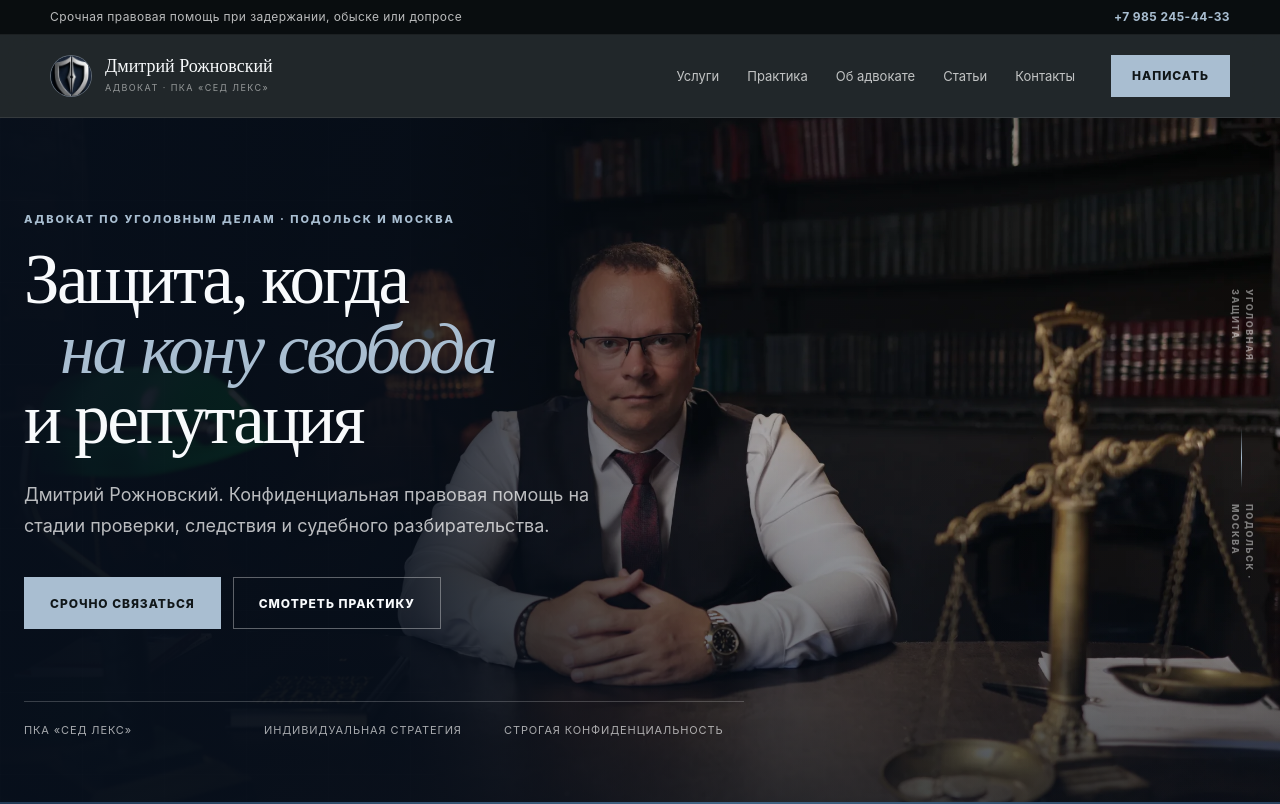
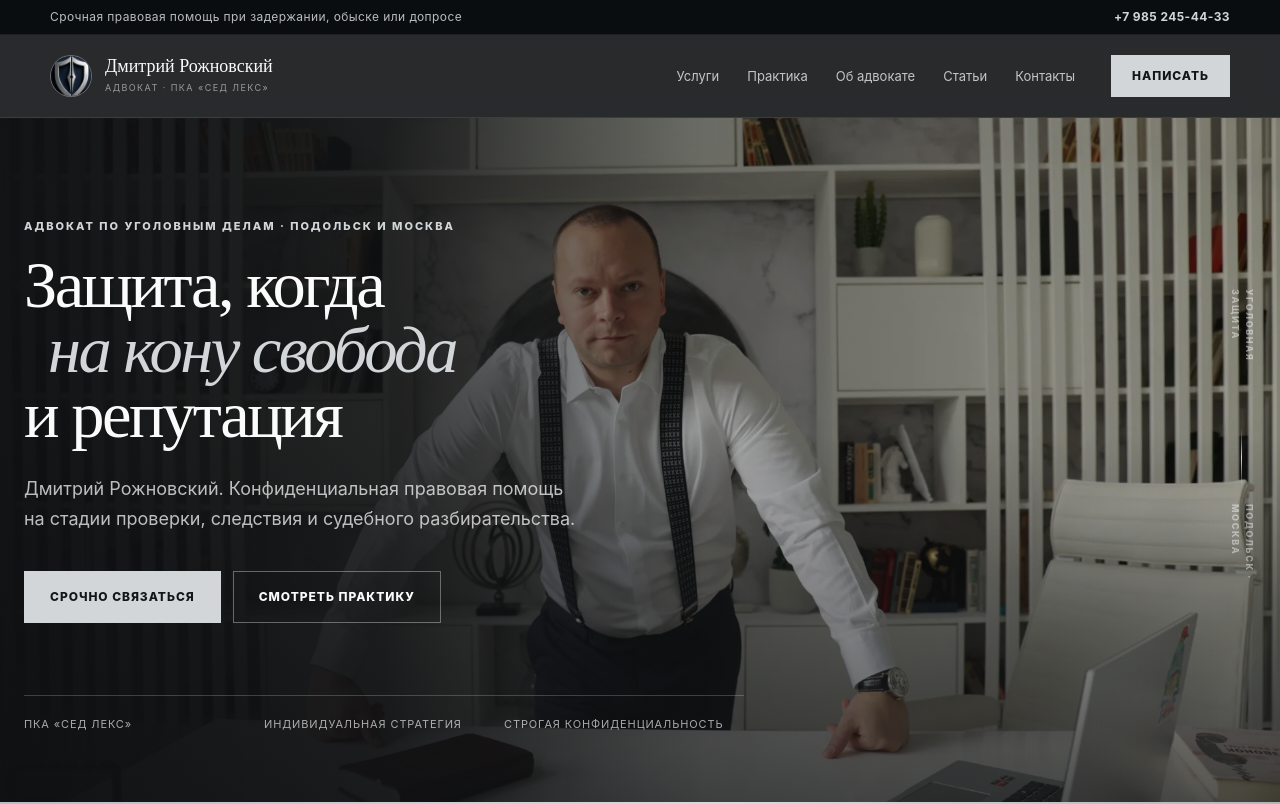
Before and after one commit to artmlobov03-arch/advokat, a Next.js app: page / in a window 1280 px wide. Shown: the top 804 px of the page. Built offline with nearby package versions, Linux system fonts and the light colour scheme.

Commit message:
Update hero photo and switch to gray palette

```diff
--- a/app/globals.css
+++ b/app/globals.css
@@ -1,14 +1,14 @@
 @import "tailwindcss";
 
 :root {
-  --ink: #101a2a;
-  --ink-soft: #17263a;
-  --paper: #eef1f4;
-  --paper-2: #e1e7ec;
-  --white: #f8fafc;
-  --brass: #5f7f9f;
-  --brass-light: #a9bed1;
-  --line: rgba(16, 26, 42, 0.14);
+  --ink: #17191c;
+  --ink-soft: #24282c;
+  --paper: #f1f2f3;
+  --paper-2: #e4e6e8;
+  --white: #fbfbfc;
+  --brass: #9da3a8;
+  --brass-light: #d3d6d9;
+  --line: rgba(23, 25, 28, 0.14);
   --line-dark: rgba(255, 255, 255, 0.14);
   --serif: "Iowan Old Style", "Baskerville", "Times New Roman", serif;
   --sans: Inter, -apple-system, BlinkMacSystemFont, "Segoe UI", sans-serif;
@@ -81,7 +81,7 @@ img {
   top: 0;
   z-index: 25;
   color: var(--white);
-  background: rgba(16, 22, 24, 0.92);
+  background: rgba(23, 25, 28, 0.92);
   border-bottom: 1px solid rgba(255, 255, 255, 0.09);
   backdrop-filter: blur(18px);
 }
@@ -106,7 +106,7 @@ img {
   display: grid;
   place-items: center;
   color: var(--brass-light);
-  border: 1px solid rgba(169, 190, 209, 0.58);
+  border: 1px solid rgba(211, 214, 217, 0.58);
   border-radius: 50%;
   font-family: var(--serif);
   font-size: 16px;
@@ -115,8 +115,8 @@ img {
 
 .brand-logo {
   overflow: hidden;
-  background: #111c2b;
-  border-color: rgba(199, 207, 214, 0.42);
+  background: #1b1e21;
+  border-color: rgba(211, 214, 217, 0.42);
 }
 
 .brand-logo img {
@@ -198,7 +198,7 @@ img {
 }
 
 .button:hover {
-  background: #c6d5e1;
+  background: #e2e4e6;
   transform: translateY(-2px);
 }
 
@@ -259,7 +259,7 @@ img {
   padding: 20px;
   display: grid;
   gap: 0;
-  background: #151d20;
+  background: #1f2225;
   border: 1px solid var(--line-dark);
   box-shadow: 0 25px 60px rgba(0, 0, 0, 0.36);
 }
@@ -305,16 +305,16 @@ img {
 
 .hero-media img {
   object-fit: cover;
-  object-position: center 45%;
-  transform: scale(1.045);
-  transform-origin: 58% 45%;
+  object-position: center 42%;
+  transform: scale(1.025);
+  transform-origin: 47% 42%;
 }
 
 .hero-scrim {
   z-index: -2;
   background:
-    linear-gradient(90deg, rgba(7, 15, 27, 0.98) 0%, rgba(7, 15, 27, 0.86) 31%, rgba(7, 15, 27, 0.36) 56%, rgba(7, 15, 27, 0.1) 100%),
-    linear-gradient(0deg, rgba(7, 15, 27, 0.68), transparent 52%);
+    linear-gradient(90deg, rgba(15, 16, 18, 0.97) 0%, rgba(15, 16, 18, 0.86) 30%, rgba(15, 16, 18, 0.34) 55%, rgba(15, 16, 18, 0.08) 100%),
+    linear-gradient(0deg, rgba(15, 16, 18, 0.64), transparent 54%);
 }
 
 .hero-content {
@@ -326,7 +326,7 @@ img {
 .hero-content > .eyebrow,
 .hero-content > .hero-lead,
 .hero-content > .hero-actions {
-  max-width: min(610px, 48vw);
+  max-width: min(580px, 44vw);
 }
 
 .eyebrow {
@@ -340,7 +340,7 @@ img {
 }
 
 .eyebrow-dark {
-  color: #4f6f91;
+  color: #70767b;
 }
 
 .hero h1,
@@ -358,8 +358,8 @@ img {
 }
 
 .hero h1 {
-  max-width: min(650px, 48vw);
-  font-size: clamp(54px, 5.55vw, 86px);
+  max-width: min(590px, 44vw);
+  font-size: clamp(52px, 5.2vw, 80px);
   text-wrap: balance;
 }
 
@@ -370,7 +370,7 @@ img {
 .hero-title-accent {
   color: var(--brass-light);
   font-style: italic;
-  transform: translateX(36px);
+  transform: translateX(24px);
 }
 
 .hero-lead {
@@ -429,9 +429,9 @@ img {
 }
 
 .urgent-panel {
-  color: var(--white);
+  color: var(--ink);
   background:
-    linear-gradient(110deg, #223a55, #426584 55%, #263f5b);
+    linear-gradient(110deg, #b8bdc1, #d7dadd 55%, #adb3b7);
 }
 
 .urgent-inner {
@@ -453,9 +453,9 @@ img {
   left: 0;
   width: 10px;
   height: 10px;
-  background: #e4eef6;
+  background: #555b60;
   border-radius: 50%;
-  box-shadow: 0 0 0 7px rgba(228, 238, 246, 0.15);
+  box-shadow: 0 0 0 7px rgba(85, 91, 96, 0.14);
 }
 
 .urgent-inner strong {
@@ -466,7 +466,7 @@ img {
 
 .urgent-inner p {
   margin: 5px 0 0;
-  color: rgba(255, 255, 255, 0.72);
+  color: rgba(23, 25, 28, 0.68);
   font-size: 13px;
 }
 
@@ -479,7 +479,7 @@ img {
 .urgent-inner > a span {
   display: block;
   margin-top: 2px;
-  color: rgba(255, 255, 255, 0.68);
+  color: rgba(23, 25, 28, 0.64);
   font-family: var(--sans);
   font-size: 10px;
   font-weight: 800;
@@ -494,14 +494,14 @@ img {
 
 .section-light {
   background:
-    linear-gradient(135deg, rgba(95, 127, 159, 0.07), transparent 34%),
+    linear-gradient(135deg, rgba(157, 163, 168, 0.1), transparent 34%),
     var(--paper);
 }
 
 .section-dark {
   color: var(--white);
   background:
-    radial-gradient(circle at 80% 10%, rgba(95, 127, 159, 0.16), transparent 26%),
+    radial-gradient(circle at 80% 10%, rgba(211, 214, 217, 0.12), transparent 26%),
     var(--ink);
 }
 
@@ -535,7 +535,7 @@ img {
 .section-heading > p,
 .faq-grid > div > p:last-child {
   margin: 0;
-  color: rgba(16, 22, 24, 0.64);
+  color: rgba(23, 25, 28, 0.64);
   font-size: 15px;
 }
 
@@ -548,7 +548,7 @@ img {
   grid-template-columns: repeat(4, 1fr);
   gap: 10px;
   padding: 10px;
-  background: rgba(16, 22, 24, 0.06);
+  background: rgba(23, 25, 28, 0.06);
   border-top: 1px solid var(--line);
   border-left: 1px solid var(--line);
 }
@@ -561,7 +561,7 @@ img {
   padding: 32px;
   overflow: hidden;
   background: rgba(255, 253, 248, 0.56);
-  border: 1px solid rgba(16, 22, 24, 0.1);
+  border: 1px solid rgba(23, 25, 28, 0.1);
   transition: color 0.35s ease, background 0.35s ease, transform 0.35s ease, box-shadow 0.35s ease;
 }
 
@@ -569,7 +569,7 @@ img {
   z-index: 2;
   color: var(--white);
   background: var(--ink-soft);
-  box-shadow: 0 28px 65px rgba(16, 22, 24, 0.2);
+  box-shadow: 0 28px 65px rgba(23, 25, 28, 0.2);
   transform: translateY(-8px) rotate(-0.35deg);
 }
 
@@ -578,7 +578,7 @@ img {
   position: absolute;
   top: -26px;
   right: 5px;
-  color: rgba(16, 22, 24, 0.035);
+  color: rgba(23, 25, 28, 0.035);
   font-family: var(--serif);
   font-size: 150px;
   line-height: 1;
@@ -586,14 +586,14 @@ img {
 }
 
 .service-card:hover::after {
-  color: rgba(169, 190, 209, 0.11);
+  color: rgba(211, 214, 217, 0.11);
   transform: translate(-6px, 6px);
 }
 
 .service-card:first-child {
   color: var(--white);
   background:
-    radial-gradient(circle at 85% 15%, rgba(169, 190, 209, 0.22), transparent 28%),
+    radial-gradient(circle at 85% 15%, rgba(211, 214, 217, 0.2), transparent 28%),
     var(--ink-soft);
 }
 
@@ -608,7 +608,7 @@ img {
 }
 
 .service-card:first-child::after {
-  color: rgba(169, 190, 209, 0.12);
+  color: rgba(211, 214, 217, 0.12);
   font-size: 150px;
 }
 
@@ -619,11 +619,11 @@ img {
 
 .service-card:nth-child(6) .service-index,
 .service-card:nth-child(6) .card-link b {
-  color: #294866;
+  color: #50565b;
 }
 
 .service-index {
-  color: #5f7f9f;
+  color: #777d82;
   font-family: var(--serif);
   font-size: 14px;
 }
@@ -643,7 +643,7 @@ img {
 .case-card p,
 .process-grid p {
   margin: 0;
-  color: rgba(16, 22, 24, 0.58);
+  color: rgba(23, 25, 28, 0.58);
   font-size: 13px;
   line-height: 1.65;
 }
@@ -689,7 +689,7 @@ img {
 
 .case-card:hover {
   background: rgba(255, 255, 255, 0.075);
-  border-color: rgba(169, 190, 209, 0.52);
+  border-color: rgba(211, 214, 217, 0.5);
   transform: translateY(-8px);
 }
 
@@ -731,7 +731,7 @@ img {
 .section-about {
   overflow: hidden;
   background:
-    linear-gradient(90deg, transparent 49.9%, rgba(16, 22, 24, 0.08) 50%, transparent 50.1%),
+    linear-gradient(90deg, transparent 49.9%, rgba(23, 25, 28, 0.08) 50%, transparent 50.1%),
     var(--paper-2);
 }
 
@@ -746,7 +746,7 @@ img {
   min-height: 650px;
   position: relative;
   overflow: hidden;
-  box-shadow: 28px 28px 0 rgba(16, 22, 24, 0.07);
+  box-shadow: 28px 28px 0 rgba(23, 25, 28, 0.07);
   transform: rotate(-1.2deg);
 }
 
@@ -779,7 +779,7 @@ img {
   z-index: 0;
   top: -106px;
   right: -70px;
-  color: rgba(16, 22, 24, 0.035);
+  color: rgba(23, 25, 28, 0.035);
   font-family: var(--serif);
   font-size: 220px;
   line-height: 1;
@@ -819,7 +819,7 @@ img {
 }
 
 .about-copy > p:not(.eyebrow):not(.lead) {
-  color: rgba(16, 22, 24, 0.62);
+  color: rgba(23, 25, 28, 0.62);
 }
 
 .clean-list {
@@ -894,7 +894,7 @@ img {
   position: absolute;
   top: 32px;
   right: 16px;
-  color: rgba(16, 22, 24, 0.04);
+  color: rgba(23, 25, 28, 0.04);
   font-family: var(--serif);
   font-size: 120px;
   line-height: 1;
@@ -941,7 +941,7 @@ blockquote::before {
   position: absolute;
   top: -98px;
   left: -12px;
-  color: rgba(169, 190, 209, 0.2);
+  color: rgba(211, 214, 217, 0.18);
   font-family: var(--serif);
   font-size: 190px;
   line-height: 1;
@@ -1016,7 +1016,7 @@ blockquote::before {
   position: absolute;
   top: 23px;
   right: 0;
-  color: #4f6f91;
+  color: #70767b;
   font-family: var(--sans);
   font-size: 24px;
   font-weight: 300;
@@ -1030,7 +1030,7 @@ blockquote::before {
   position: absolute;
   top: 29px;
   left: 0;
-  color: #5f7f9f;
+  color: #777d82;
   font-family: var(--sans);
   font-size: 10px;
 }
@@ -1038,7 +1038,7 @@ blockquote::before {
 .faq-list details p {
   max-width: 650px;
   margin: -5px 0 24px 52px;
-  color: rgba(16, 22, 24, 0.6);
+  color: rgba(23, 25, 28, 0.6);
   font-size: 14px;
 }
 
@@ -1046,7 +1046,7 @@ blockquote::before {
   padding-block: 105px;
   color: var(--white);
   background:
-    radial-gradient(circle at 70% 0%, rgba(95, 127, 159, 0.2), transparent 35%),
+    radial-gradient(circle at 70% 0%, rgba(211, 214, 217, 0.14), transparent 35%),
     var(--ink);
 }
 
@@ -1090,7 +1090,7 @@ blockquote::before {
   padding-block: 110px 100px;
   color: var(--white);
   background:
-    radial-gradient(circle at 85% 20%, rgba(95, 127, 159, 0.2), transparent 26%),
+    radial-gradient(circle at 85% 20%, rgba(211, 214, 217, 0.14), transparent 26%),
     var(--ink);
 }
 
@@ -1101,7 +1101,7 @@ blockquote::before {
   right: 8%;
   width: 1px;
   height: 100%;
-  background: linear-gradient(transparent, rgba(169, 190, 209, 0.45), transparent);
+  background: linear-gradient(transparent, rgba(211, 214, 217, 0.42), transparent);
 }
 
 .inner-hero h1 {
@@ -1138,7 +1138,7 @@ blockquote::before {
 
 .content-prose > p {
   max-width: 760px;
-  color: rgba(16, 22, 24, 0.68);
+  color: rgba(23, 25, 28, 0.68);
   font-size: 18px;
   line-height: 1.8;
 }
@@ -1166,7 +1166,7 @@ blockquote::before {
   content: "↗";
   position: absolute;
   left: 0;
-  color: #4f6f91;
+  color: #70767b;
 }
 
 .sidebar-card {
@@ -1224,7 +1224,7 @@ blockquote::before {
 }
 
 .inner-card p {
-  color: rgba(16, 22, 24, 0.6);
+  color: rgba(23, 25, 28, 0.6);
   font-size: 13px;
 }
 
@@ -1276,7 +1276,7 @@ blockquote::before {
 
 .contact-form > p {
   margin: 0 0 28px;
-  color: rgba(16, 22, 24, 0.58);
+  color: rgba(23, 25, 28, 0.58);
   font-size: 13px;
 }
 
@@ -1315,7 +1315,7 @@ blockquote::before {
 
 .field input:focus,
 .field textarea:focus {
-  border-color: #5f7f9f;
+  border-color: #8b9196;
 }
 
 .field textarea {
@@ -1328,7 +1328,7 @@ blockquote::before {
   align-items: flex-start;
   gap: 10px;
   margin: 20px 0;
-  color: rgba(16, 22, 24, 0.58);
+  color: rgba(23, 25, 28, 0.58);
   font-size: 11px;
 }
 
@@ -1351,7 +1351,7 @@ blockquote::before {
 
 .legal-copy p,
 .legal-copy li {
-  color: rgba(16, 22, 24, 0.68);
+  color: rgba(23, 25, 28, 0.68);
 }
 
 .footer {
@@ -1507,13 +1507,13 @@ blockquote::before {
   }
 
   .hero-media img {
-    object-position: 58% center;
+    object-position: 46% center;
   }
 
   .hero-scrim {
     background:
-      linear-gradient(0deg, rgba(8, 13, 15, 0.98) 0%, rgba(8, 13, 15, 0.86) 44%, rgba(8, 13, 15, 0.18) 80%),
-      linear-gradient(90deg, rgba(8, 13, 15, 0.45), transparent);
+      linear-gradient(0deg, rgba(15, 16, 18, 0.98) 0%, rgba(15, 16, 18, 0.86) 44%, rgba(15, 16, 18, 0.16) 80%),
+      linear-gradient(90deg, rgba(15, 16, 18, 0.4), transparent);
   }
 
   .hero-content {
--- a/app/page.tsx
+++ b/app/page.tsx
@@ -36,7 +36,7 @@ export default function Home() {
       <section className="hero">
         <div className="hero-media" aria-hidden="true">
           <Image
-            src="/advokat-rozhnovskiy.webp"
+            src="/advokat-hero-light.webp"
             alt=""
             fill
             priority
```
Also changed, not shown: public/advokat-hero-light.webp (added).
